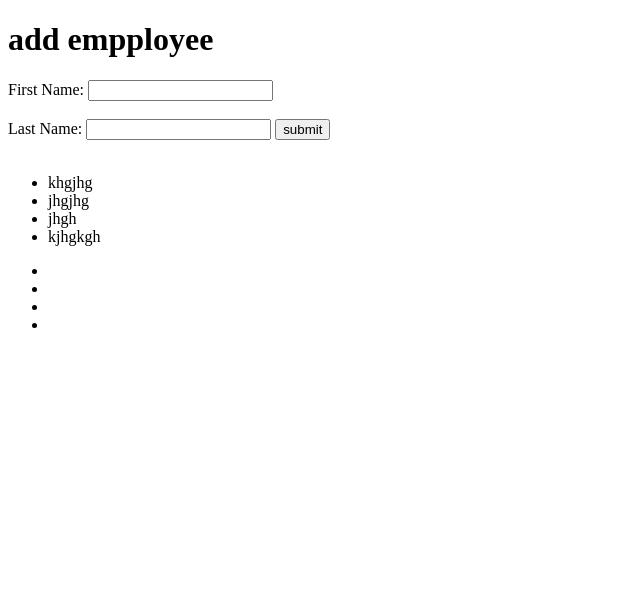
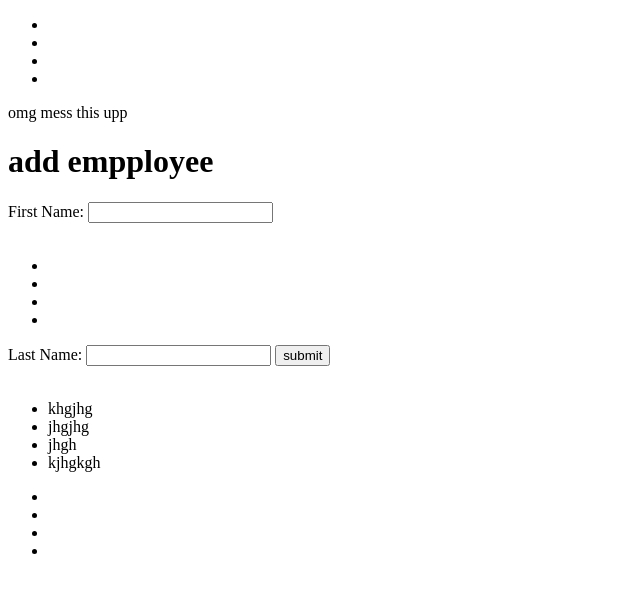
Before and after one commit to tannerheaps01/2fa-test, a plain HTML site: page index.html in a window 1280 px wide. Shown: the whole page, without its empty margins (0-640 px from the left). Drawn offline with Linux system fonts and the light colour scheme.

Commit message:
Update index.html

```diff
--- a/index.html
+++ b/index.html
@@ -1,14 +1,30 @@
 
 <!DOCTYPE html>
 <html lang="en">
-<head>
+<head><footer>
+		<ul>
+			<li></li>
+			<li></li>
+			<li></li>
+			<li></li>
+		</ul>
+	</footer>
 	<meta charset="UTF-8">
+	omg mess this upp
 	<title>Document</title>
 </head>
 <body>
 	<h1>add empployee</h1>
 	<form action="http:localhost:8080/employees" method= "post">
 		First Name: <input type="text" id="firstName" name='firstName'/><BR><BR>
+		<footer>
+		<ul>
+			<li></li>
+			<li></li>
+			<li></li>
+			<li></li>
+		</ul>
+	</footer>
 		Last Name: <input type="text" id="lastName" name="lastName"/>
 		<input type ='submit' value='submit'/><BR><BR>
 	</form>
```
